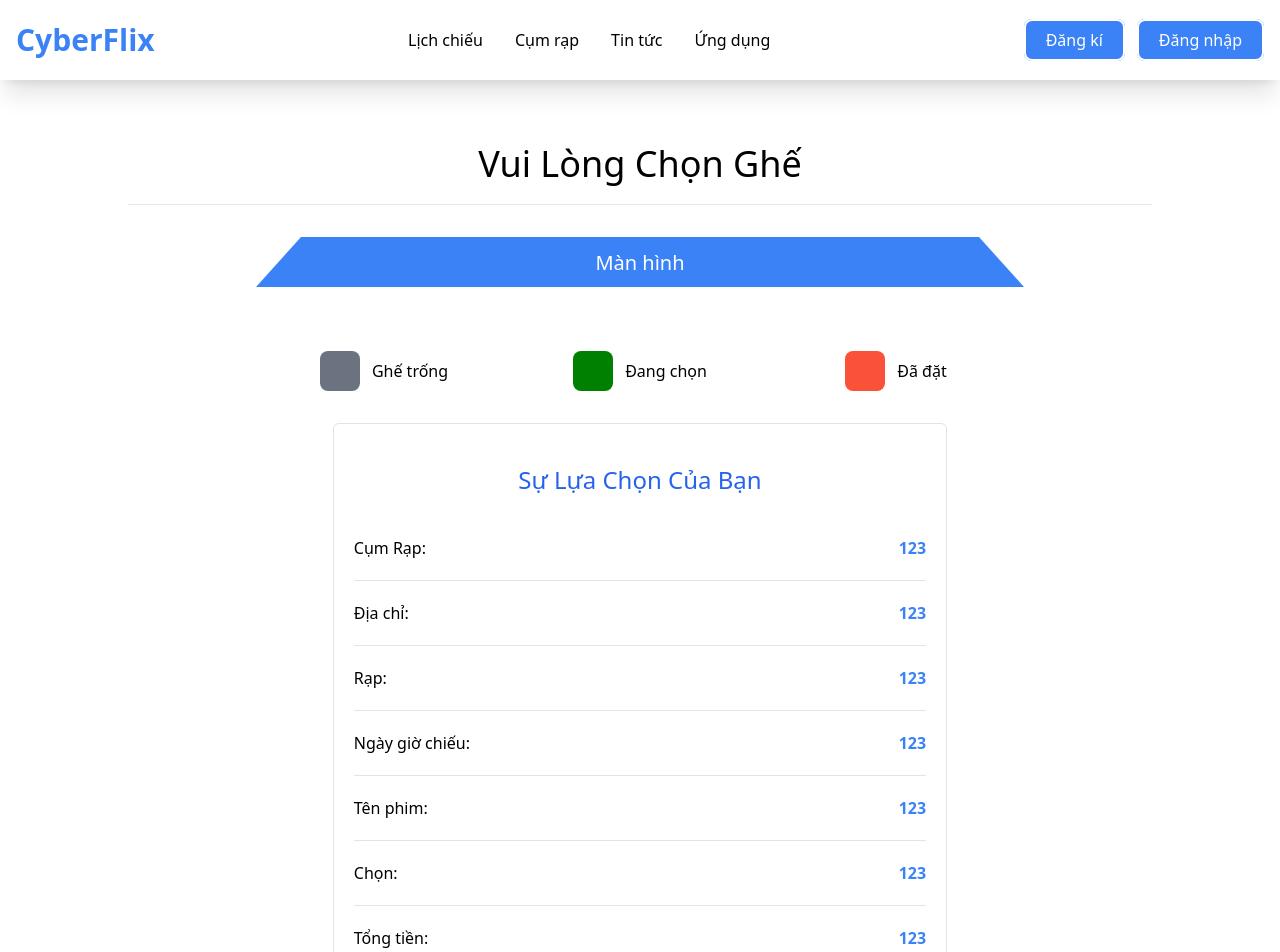
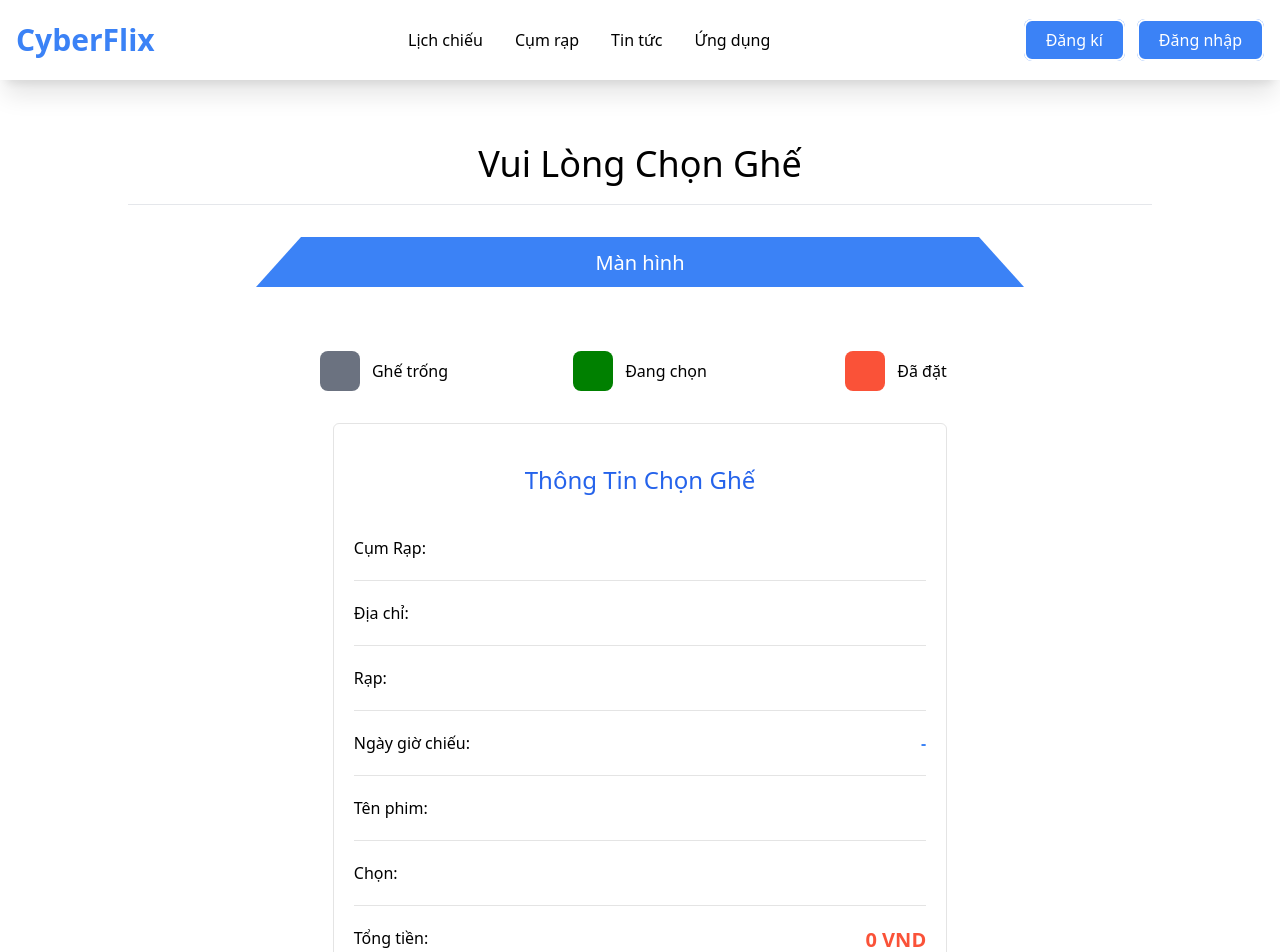
Before and after one commit to KHA0410/CyberFlix, a React (Create React App) app: page /booking/1 in a window 1280 px wide. Shown: the top 952 px of the page. Built offline with nearby package versions, Linux system fonts and the light colour scheme; no server answers.

Commit message:
booking - executed booking

```diff
--- a/src/Pages/Booking/Booking.jsx
+++ b/src/Pages/Booking/Booking.jsx
@@ -7,10 +7,12 @@ import BookingSeats from './BookingSeats';
 export default function Booking() {
     let { maLichChieu } = useParams();
     const [dsGhe, setDsGhe] = useState([]);
+    const [thongTinPhim, setThongTinPhim] = useState({});
 
     useEffect(() => {
         https.get(`/api/QuanLyDatVe/LayDanhSachPhongVe?MaLichChieu=${maLichChieu}`).then((res) => {
             console.log("lich chieu", res.data.content);
+            setThongTinPhim(res.data.content.thongTinPhim);
             setDsGhe(res.data.content.danhSachGhe);
         }).catch((err) => {
             console.log("err", err);
@@ -26,7 +28,7 @@ export default function Booking() {
                     <BookingSeats dsGhe={dsGhe} />
                 </div>
                 <div className='booking__payment rounded-md w-3/5 lg:w-4/5 md:w-11/12 sm:w-full'>
-                    <BookingPayment />
+                    <BookingPayment ttPhim={thongTinPhim} />
                 </div>
             </div>
         </div>
--- a/src/Pages/Booking/BookingPayment.jsx
+++ b/src/Pages/Booking/BookingPayment.jsx
@@ -1,38 +1,54 @@
 import React from 'react'
+import { useSelector } from 'react-redux'
 
-export default function BookingPayment() {
+export default function BookingPayment({ ttPhim }) {
+    let { dsGheDangDat } = useSelector(state => state.seatSlice);
+    console.log(dsGheDangDat);
+    console.log(ttPhim);
+
+    let renderThongTinVe = (dsGheDangDat) => {
+        let total = 0;
+        let arrVe = [];
+        dsGheDangDat.map((ghe) => {
+            arrVe.push(`ghế ${ghe.tenGhe}, `);
+            total += ghe.giaVe;
+        });
+
+        return { total, arrVe };
+    }
+
     return (
         <>
             <div className='payment__item'>
-            <h2 className='text-2xl text-blue-600 capitalize font-normal'>Sự lựa chọn của bạn</h2>
+                <h2 className='text-2xl text-blue-600 capitalize font-normal'>Thông tin chọn ghế</h2>
             </div>
             <div className='payment__item'>
                 <p className='item__title'>Cụm Rạp: </p>
-            <p className='item__value'>123</p>
+                <p className='item__value'>{ttPhim.tenCumRap}</p>
             </div>
             <div className='payment__item'>
                 <p className='item__title'>Địa chỉ: </p>
-            <p className='item__value'>123</p>
+                <p className='item__value'>{ttPhim.diaChi}</p>
             </div>
             <div className='payment__item'>
                 <p className='item__title'>Rạp: </p>
-            <p className='item__value'>123</p>
+                <p className='item__value'>{ttPhim.tenRap}</p>
             </div>
             <div className='payment__item'>
                 <p className='item__title'>Ngày giờ chiếu: </p>
-            <p className='item__value'>123</p>
+                <p className='item__value'>{ttPhim.ngayChieu} - {ttPhim.gioChieu}</p>
             </div>
             <div className='payment__item'>
                 <p className='item__title'>Tên phim: </p>
-            <p className='item__value'>123</p>
+                <p className='item__value'>{ttPhim.tenPhim}</p>
             </div>
             <div className='payment__item'>
                 <p className='item__title'>Chọn: </p>
-            <p className='item__value'>123</p>
+                <p className='item__value'>{renderThongTinVe(dsGheDangDat).arrVe}</p>
             </div>
             <div className='payment__item'>
                 <p className='item__title'>Tổng tiền: </p>
-            <p className='item__value'>123</p>
+                <p className='item__value text-xl'>{(renderThongTinVe(dsGheDangDat).total).toLocaleString()} VND</p>
             </div>
             <div className='payment__item'>
                 <button className='uppercase w-full font-medium rounded-md text-3xl pt-3 pb-3 text-white bg-blue-500'>đặt vé</button>
--- a/src/Pages/Booking/BookingSeats.jsx
+++ b/src/Pages/Booking/BookingSeats.jsx
@@ -40,7 +40,6 @@ export default function BookingSeats({ dsGhe }) {
 
     // todo: handle selected seat
     let handleSelectedSeat = (gheDangChon) => {
-        console.log("gheDangChon", gheDangChon);
         let dsGheDatMoi = [...dsGheDangDat];
         let indexGheDangDat = dsGheDangDat.findIndex(gheDangDat => gheDangDat.tenGhe === gheDangChon.tenGhe);
 
@@ -54,7 +53,6 @@ export default function BookingSeats({ dsGhe }) {
 
         dsGheDangDat = dsGheDatMoi;
         return [...dsGheDangDat];
-
     }
 
     return (
--- a/src/assets/scss/pages/_booking.scss
+++ b/src/assets/scss/pages/_booking.scss
@@ -78,6 +78,20 @@
                     border-bottom: none;
                 }
 
+                &:nth-child(3), &:nth-child(7) {
+                    .item__value {
+                        width: 75%;
+                        display: flex;
+                        justify-content: flex-end;
+                    }
+                }
+
+                &:nth-child(8) {
+                    .item__value {
+                        color: $red-1;
+                    }
+                }
+
                 .item__title {
                     font-weight: 500;
                     font-size: $fs-2;
```
Lines whose indentation alone changed are shown as unchanged.
